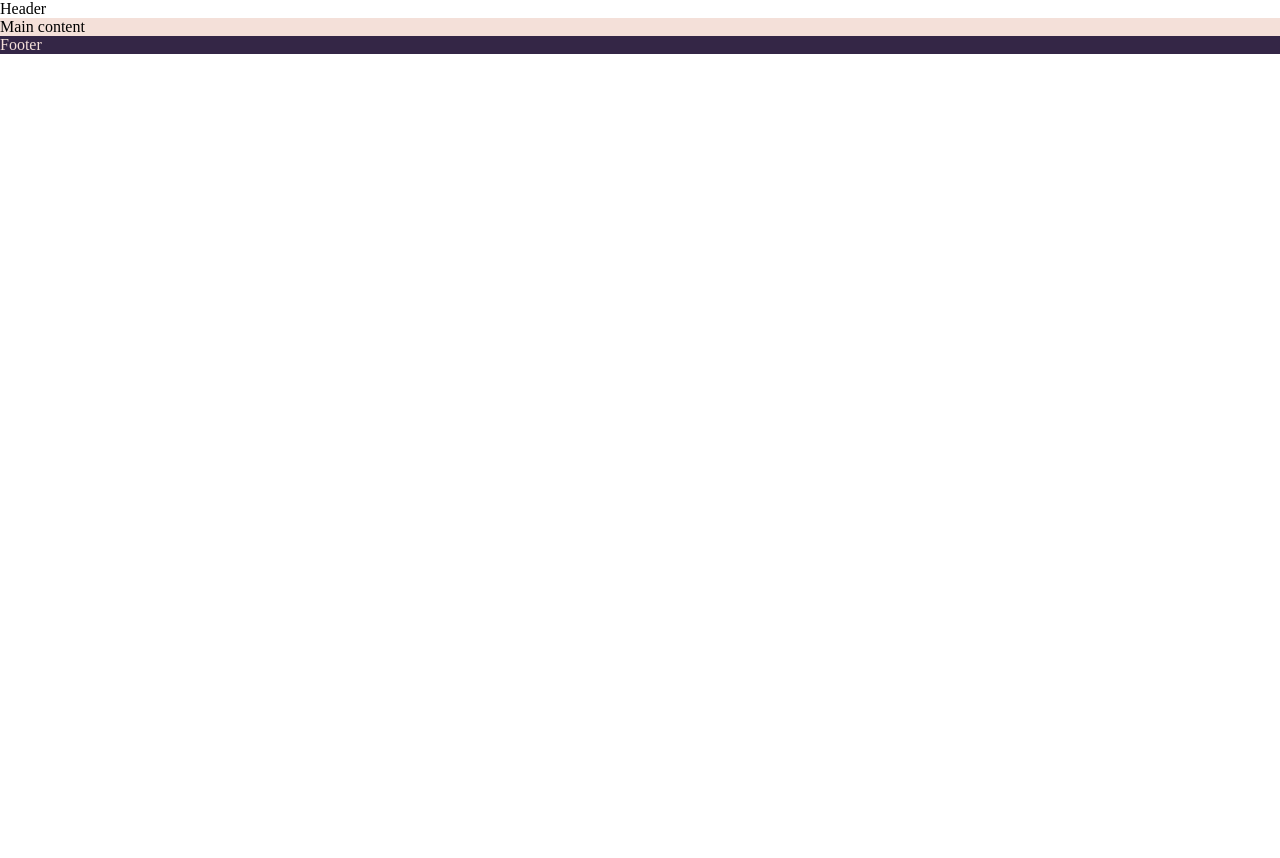
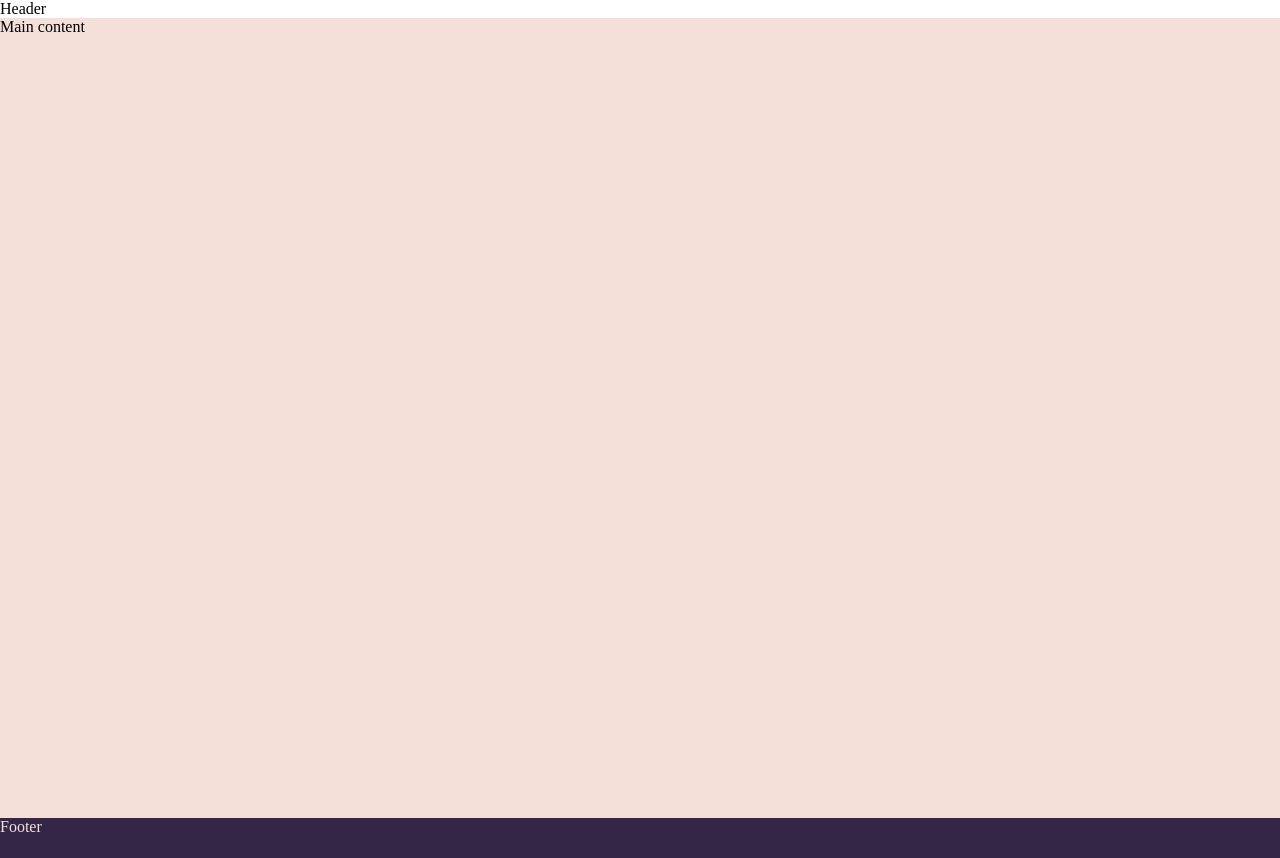
Before and after one commit to CeciliaSG/pp1_cocktail_evening, a plain HTML site: page index.html in a window 1280 px wide. Before the commit the page ends 800 px from the top, so only its background shows below. Drawn offline with Linux system fonts and the light colour scheme.

Commit message:
Add css to set main and footer to min-height

```diff
--- a/assets/css/style.css
+++ b/assets/css/style.css
@@ -18,9 +18,11 @@ header {
 main {
     background-color: #F4E0D9;
     color: black;
+    min-height: 100vh;
 }
 
 footer {
     background-color: #342646 ;
     color:#F4E0D9;
+    min-height: 40px;
 }
```
